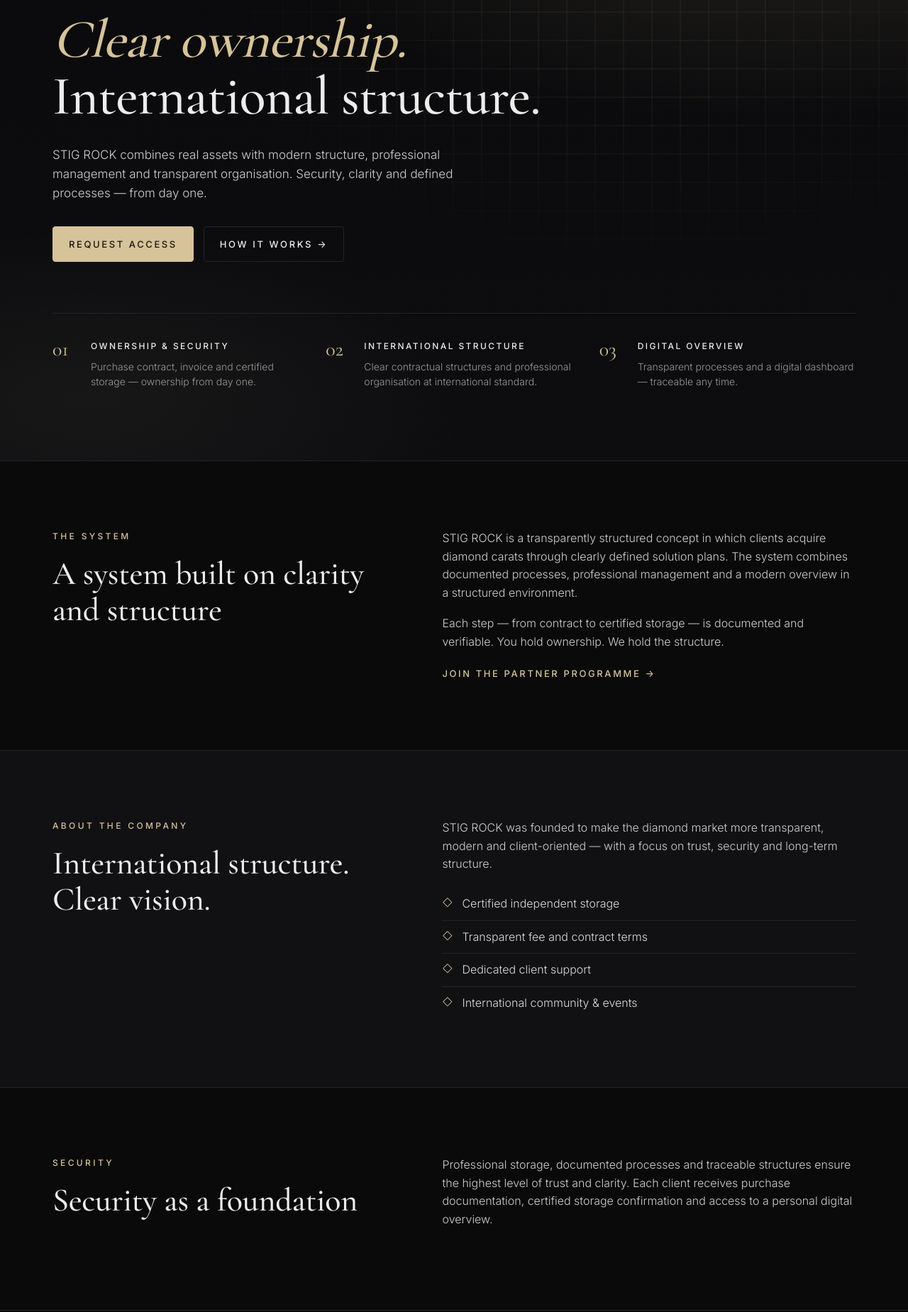
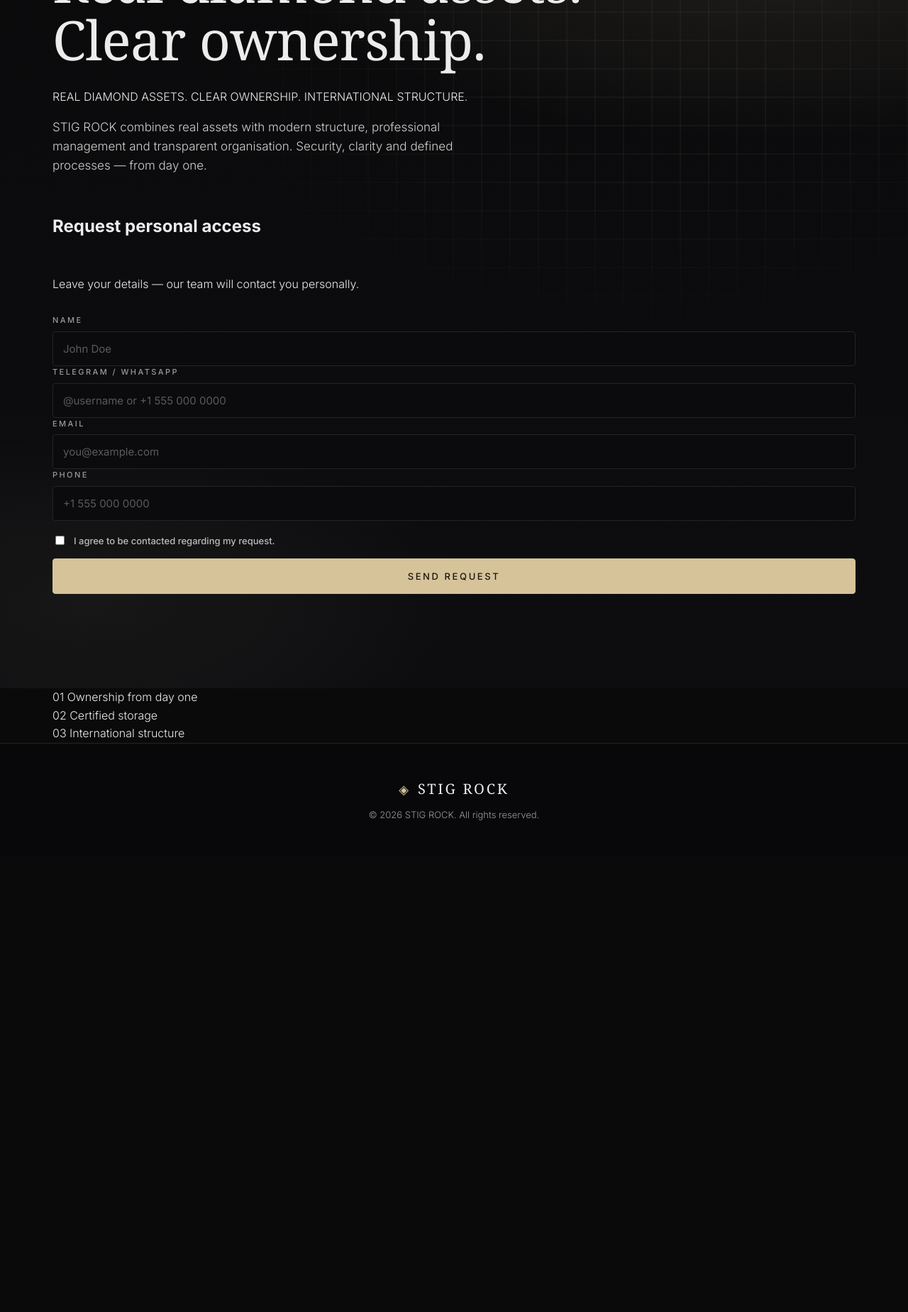
Before and after one commit to edilbekovy-web/test, a plain HTML site: page index.html in a window 1280 px wide. Shown: the part 291-2140 px from the top of the page at 71% size. After the commit the page ends 1498 px from the top, so only its background shows below. Drawn offline with nearby package versions, Linux system fonts and the light colour scheme.

Commit message:
v2: one-screen, sans-serif, cinematic dark

```diff
--- a/index.html
+++ b/index.html
@@ -3,11 +3,11 @@
 <head>
 <meta charset="utf-8" />
 <meta name="viewport" content="width=device-width,initial-scale=1" />
-<title>STIG ROCK — Diamond Ownership Platform</title>
-<meta name="description" content="Real diamond assets. Clear ownership rights. International structure. Join the STIG ROCK partner community." />
+<title>STIG ROCK — Diamond Ownership</title>
+<meta name="description" content="Real diamond assets. Clear ownership. International structure." />
 <link rel="preconnect" href="https://fonts.googleapis.com" />
 <link rel="preconnect" href="https://fonts.gstatic.com" crossorigin />
-<link href="https://fonts.googleapis.com/css2?family=Cormorant+Garamond:wght@400;500;600;700&family=Inter:wght@300;400;500;600&display=swap" rel="stylesheet" />
+<link href="https://fonts.googleapis.com/css2?family=Inter:wght@300;400;500;600;700&display=swap" rel="stylesheet" />
 <link rel="stylesheet" href="styles.css" />
 </head>
 <body>
@@ -18,19 +18,10 @@
       <span class="brand-mark">◈</span>
       <span class="brand-text">STIG ROCK</span>
     </a>
-    <nav class="nav-links" aria-label="Main">
-      <a href="#system" data-i18n="nav.system">The System</a>
-      <a href="#about" data-i18n="nav.about">About</a>
-      <a href="#security" data-i18n="nav.security">Security</a>
-      <a href="#faq" data-i18n="nav.faq">FAQ</a>
-    </nav>
-    <div class="nav-right">
     <div class="lang" role="group" aria-label="Language">
       <button type="button" class="lang-btn is-active" data-lang="en">EN</button>
       <span class="lang-sep">/</span>
       <button type="button" class="lang-btn" data-lang="ru">RU</button>
-      </div>
-      <a href="#join" class="btn btn-primary btn-sm" data-i18n="nav.cta">Get access</a>
     </div>
   </div>
 </header>
@@ -38,121 +29,33 @@
 <main id="top">
 
   <section class="hero">
-    <div class="hero-bg" aria-hidden="true"></div>
-    <div class="container hero-inner">
-      <p class="eyebrow" data-i18n="hero.eyebrow">THE NEW STANDARD IN DIAMOND TRADING</p>
-      <h1 class="h-display">
-        <span data-i18n="hero.title1">Real diamond assets.</span><br/>
-        <span class="accent" data-i18n="hero.title2">Clear ownership.</span><br/>
-        <span data-i18n="hero.title3">International structure.</span>
-      </h1>
-      <p class="lead" data-i18n="hero.lead">
-        STIG ROCK combines real assets with modern structure, professional management and transparent organisation. Security, clarity and defined processes — from day one.
-      </p>
-      <div class="hero-cta">
-        <a href="#join" class="btn btn-primary" data-i18n="hero.cta1">Request access</a>
-        <a href="#system" class="btn btn-ghost" data-i18n="hero.cta2">How it works →</a>
-      </div>
-      <div class="hero-badges">
-        <div class="badge">
-          <span class="badge-num">01</span>
-          <div>
-            <div class="badge-title" data-i18n="badge1.title">Ownership &amp; Security</div>
-            <div class="badge-text" data-i18n="badge1.text">Purchase contract, invoice and certified storage — ownership from day one.</div>
-          </div>
-        </div>
-        <div class="badge">
-          <span class="badge-num">02</span>
-          <div>
-            <div class="badge-title" data-i18n="badge2.title">International Structure</div>
-            <div class="badge-text" data-i18n="badge2.text">Clear contractual structures and professional organisation at international standard.</div>
-          </div>
-        </div>
-        <div class="badge">
-          <span class="badge-num">03</span>
-          <div>
-            <div class="badge-title" data-i18n="badge3.title">Digital Overview</div>
-            <div class="badge-text" data-i18n="badge3.text">Transparent processes and a digital dashboard — traceable any time.</div>
-          </div>
-        </div>
-      </div>
-    </div>
-  </section>
-
-  <section id="system" class="section">
-    <div class="container two-col">
-      <div>
-        <p class="eyebrow" data-i18n="system.eyebrow">THE SYSTEM</p>
-        <h2 class="h2" data-i18n="system.title">A system built on clarity and structure</h2>
-      </div>
-      <div class="two-col-body">
-        <p data-i18n="system.p1">
-          STIG ROCK is a transparently structured concept in which clients acquire diamond carats through clearly defined solution plans. The system combines documented processes, professional management and a modern overview in a structured environment.
-        </p>
-        <p data-i18n="system.p2">
-          Each step — from contract to certified storage — is documented and verifiable. You hold ownership. We hold the structure.
-        </p>
-        <a href="#join" class="link-arrow" data-i18n="system.link">Join the partner programme →</a>
-      </div>
-    </div>
-  </section>
-
-  <section id="about" class="section section-alt">
-    <div class="container two-col">
-      <div>
-        <p class="eyebrow" data-i18n="about.eyebrow">ABOUT THE COMPANY</p>
-        <h2 class="h2" data-i18n="about.title">International structure. Clear vision.</h2>
-      </div>
-      <div class="two-col-body">
-        <p data-i18n="about.p1">
-          STIG ROCK was founded to make the diamond market more transparent, modern and client-oriented — with a focus on trust, security and long-term structure.
-        </p>
-        <ul class="tick-list">
-          <li data-i18n="about.li1">Certified independent storage</li>
-          <li data-i18n="about.li2">Transparent fee and contract terms</li>
-          <li data-i18n="about.li3">Dedicated client support</li>
-          <li data-i18n="about.li4">International community &amp; events</li>
-        </ul>
-      </div>
-    </div>
-  </section>
-
-  <section id="security" class="section">
-    <div class="container two-col">
-      <div>
-        <p class="eyebrow" data-i18n="sec.eyebrow">SECURITY</p>
-        <h2 class="h2" data-i18n="sec.title">Security as a foundation</h2>
-      </div>
-      <div class="two-col-body">
-        <p data-i18n="sec.p1">
-          Professional storage, documented processes and traceable structures ensure the highest level of trust and clarity. Each client receives purchase documentation, certified storage confirmation and access to a personal digital overview.
-        </p>
-      </div>
-    </div>
-  </section>
-
-  <section id="join" class="section section-join">
-    <div class="container">
-      <div class="join-card">
-        <div class="join-left">
-          <p class="eyebrow" data-i18n="join.eyebrow">JOIN STIG ROCK</p>
-          <h2 class="h2" data-i18n="join.title">Request your personal access</h2>
-          <p class="lead" data-i18n="join.lead">
-            Leave your details — our team will contact you personally and guide you through the next steps, transparently and structured.
-          </p>
-          <ul class="tick-list">
-            <li data-i18n="join.li1">Personal onboarding</li>
-            <li data-i18n="join.li2">No obligation</li>
-            <li data-i18n="join.li3">Data handled confidentially</li>
-          </ul>
+    <div class="hero-bg" aria-hidden="true">
+      <div class="hero-bg-layer l1"></div>
+      <div class="hero-bg-layer l2"></div>
+      <div class="hero-bg-layer l3"></div>
     </div>
 
-        <form id="leadForm" class="form" novalidate>
+    <div class="container hero-inner">
+      <p class="eyebrow" data-i18n="hero.eyebrow">STIG ROCK</p>
+      <h1 class="h-display">
+        <span data-i18n="hero.title1">The new standard for</span><br/>
+        <span data-i18n="hero.title2">transparency in diamond trading</span>
+      </h1>
+      <p class="subline" data-i18n="hero.sub">REAL DIAMOND ASSETS. CLEAR OWNERSHIP. INTERNATIONAL STRUCTURE.</p>
+      <p class="lead" data-i18n="hero.lead">
+        Real assets with modern structure, professional management and transparent organisation — from day one.
+      </p>
+
+      <form id="leadForm" class="form card" novalidate>
         <input type="hidden" name="access_key" value="YOUR_WEB3FORMS_ACCESS_KEY" />
         <input type="hidden" name="subject" value="New STIG ROCK lead (petermac)" />
         <input type="hidden" name="from_name" value="STIG ROCK Landing" />
         <input type="checkbox" name="botcheck" class="hp" tabindex="-1" autocomplete="off" />
 
+        <h2 class="form-title" data-i18n="form.title">Request personal access</h2>
+        <p class="form-sub" data-i18n="form.sub">Leave your details — our team will contact you personally.</p>
+
+        <div class="grid">
           <label class="field">
             <span data-i18n="form.name">Name</span>
             <input type="text" name="name" required autocomplete="name" placeholder="John Doe" />
@@ -172,6 +75,7 @@
             <span data-i18n="form.phone">Phone</span>
             <input type="tel" name="phone" required autocomplete="tel" placeholder="+1 555 000 0000" />
           </label>
+        </div>
 
         <label class="field consent">
           <input type="checkbox" name="consent" required />
@@ -179,42 +83,28 @@
         </label>
 
         <button type="submit" class="btn btn-primary btn-wide">
-            <span class="btn-label" data-i18n="form.submit">Send request</span>
+          <span class="btn-label" data-i18n="form.submit">Request access</span>
           <span class="btn-spinner" aria-hidden="true"></span>
         </button>
 
         <p class="form-status" id="formStatus" role="status" aria-live="polite"></p>
       </form>
     </div>
-    </div>
   </section>
 
-  <section id="faq" class="section">
-    <div class="container">
-      <p class="eyebrow" data-i18n="faq.eyebrow">FREQUENTLY ASKED</p>
-      <h2 class="h2" data-i18n="faq.title">Questions &amp; answers</h2>
-
-      <div class="faq">
-        <details>
-          <summary data-i18n="faq.q1">How do I get started with STIG ROCK?</summary>
-          <p data-i18n="faq.a1">Leave your contact details in the form above. A personal advisor will reach out and guide you through onboarding.</p>
-        </details>
-        <details>
-          <summary data-i18n="faq.q2">Who owns the diamond I purchase?</summary>
-          <p data-i18n="faq.a2">You do — ownership is documented via purchase contract and invoice from day one, with certified independent storage.</p>
-        </details>
-        <details>
-          <summary data-i18n="faq.q3">Where is my diamond stored?</summary>
-          <p data-i18n="faq.a3">In professional certified storage with full documentation and traceability.</p>
-        </details>
-        <details>
-          <summary data-i18n="faq.q4">How is a fair purchase price ensured?</summary>
-          <p data-i18n="faq.a4">Prices follow documented market valuations and are transparently stated in your contract.</p>
-        </details>
-        <details>
-          <summary data-i18n="faq.q5">How can I contact the team?</summary>
-          <p data-i18n="faq.a5">Submit the form above — a member of our team will respond personally.</p>
-        </details>
+  <section class="strip">
+    <div class="container strip-inner">
+      <div class="pill">
+        <span class="pill-num">01</span>
+        <span data-i18n="pill.1">Ownership from day one</span>
+      </div>
+      <div class="pill">
+        <span class="pill-num">02</span>
+        <span data-i18n="pill.2">Certified storage</span>
+      </div>
+      <div class="pill">
+        <span class="pill-num">03</span>
+        <span data-i18n="pill.3">International structure</span>
       </div>
     </div>
   </section>
@@ -223,12 +113,11 @@
 
 <footer class="footer">
   <div class="container footer-inner">
-    <div class="brand">
+    <span class="brand small">
       <span class="brand-mark">◈</span>
       <span class="brand-text">STIG ROCK</span>
-    </div>
-    <p class="muted" data-i18n="footer.rights">© 2026 STIG ROCK. All rights reserved.</p>
-    <p class="muted small" data-i18n="footer.note">Information on this page is for general purposes only and does not constitute a financial offer.</p>
+    </span>
+    <span class="muted small" data-i18n="footer.rights">© 2026 STIG ROCK. All rights reserved.</span>
   </div>
 </footer>
 
```
Lines whose indentation alone changed are shown as unchanged.
